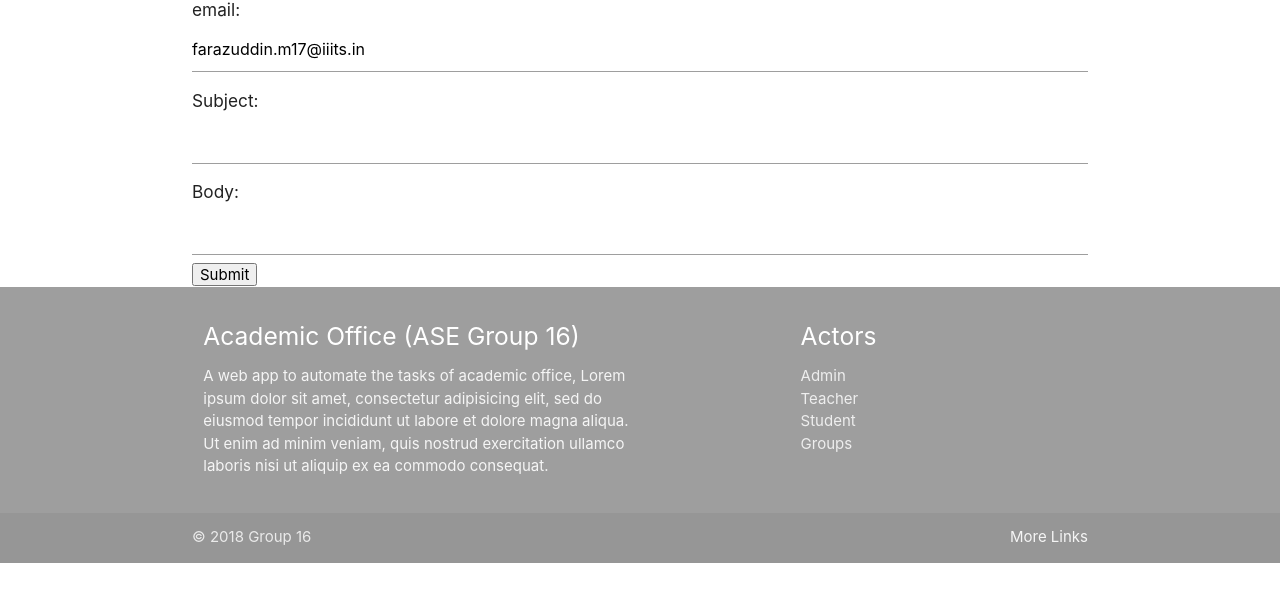
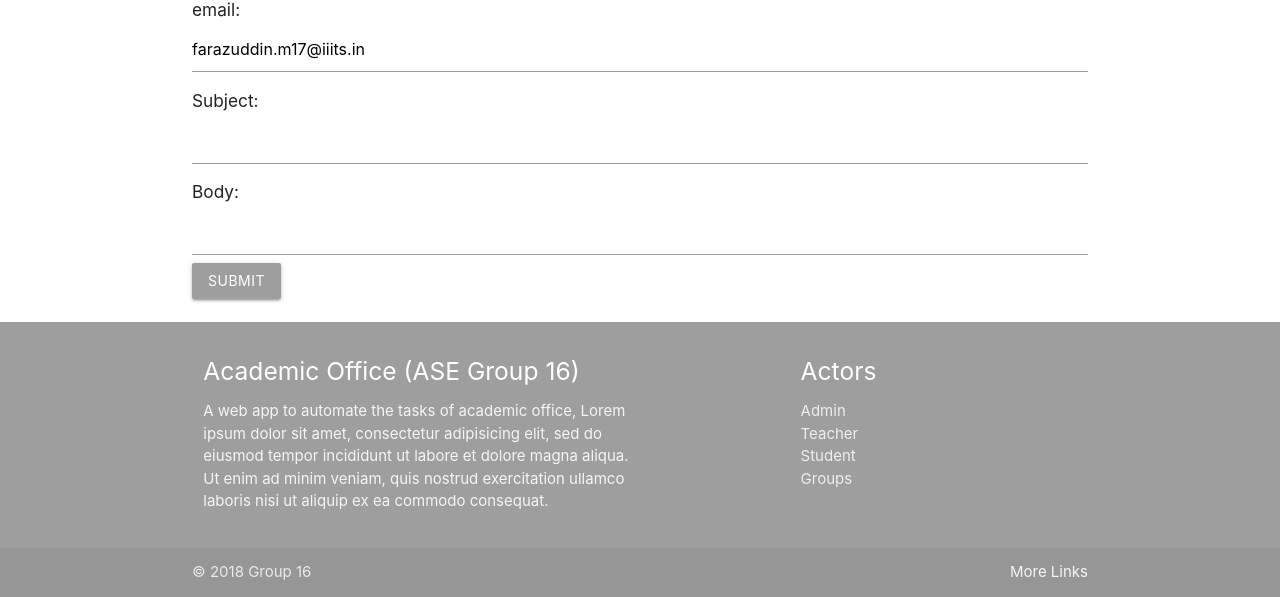
Before and after one commit to MDfarazuddin/ASE-project, a Django app: a page that uses Academic_Office/Admin/templates/Admin/Admin_email.html in a window 1280 px wide. Shown: the part 75-672 px from the top of the page. Run offline with Django 3.2, Linux system fonts and the light colour scheme; data comes from the database, SQL or seed files in the repository.

Commit message:
frontend

```diff
--- a/Academic_Office/Admin/templates/Admin/Admin_email.html
+++ b/Academic_Office/Admin/templates/Admin/Admin_email.html
@@ -10,7 +10,9 @@
             <input type="text" name="subject" value="">
             <h6>Body:</h6>
             <input type="text" name="body" value="">
-            <input type="submit" name="" id="">
+            <br>
+            <input type="submit" name="" id="" class="btn grey">
         </form>
+        <br>
       </div>
 {% endblock %}
```
